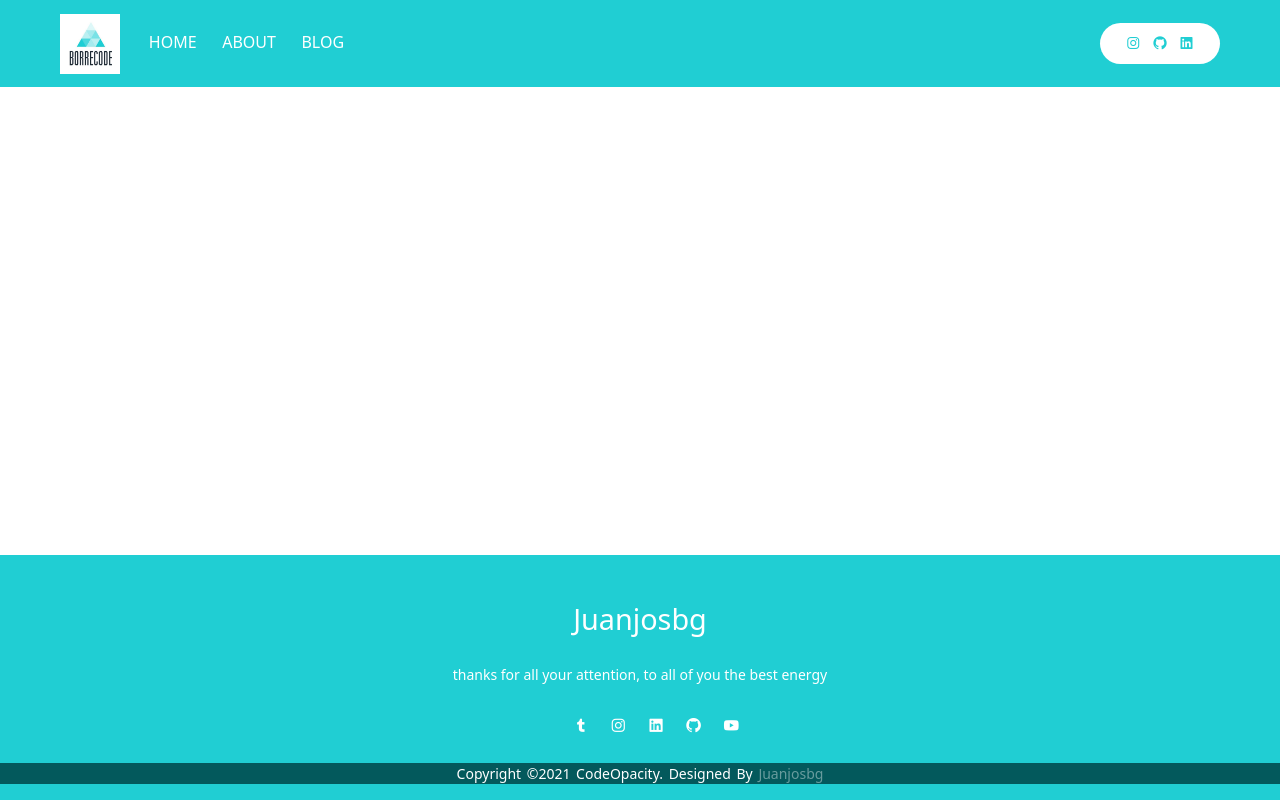
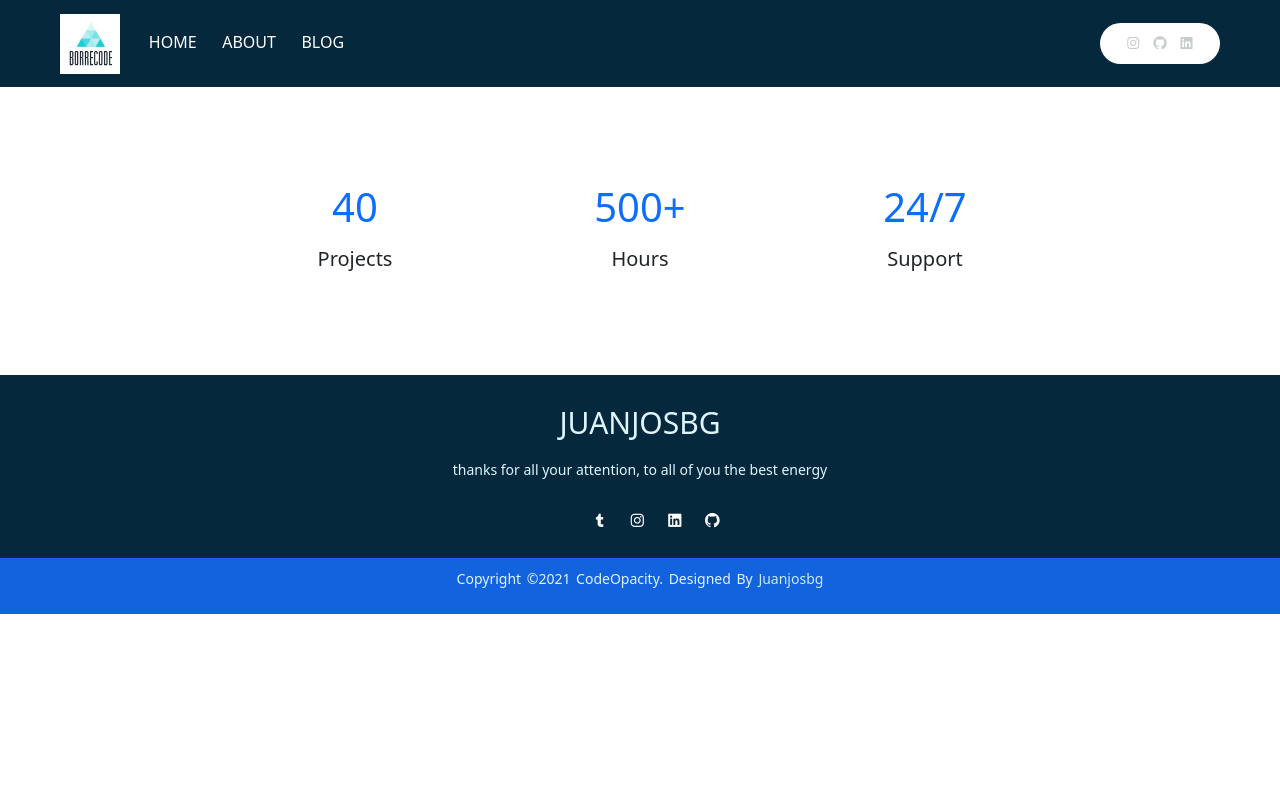
Before and after one commit to juanjosbg/Page_BorreCode, a plain HTML site: page html/Blog.html in a window 1280 px wide. Drawn offline with nearby package versions, Linux system fonts and the light colour scheme.

Commit message:
news changes

```diff
--- a/css/Blog_About.css
+++ b/css/Blog_About.css
@@ -4,139 +4,189 @@
 @import url('https://fonts.googleapis.com/css2?family=Open+Sans:wght@300;400;700&family=Roboto:wght@100;300;500;700&display=swap');
 /* contenidos de boostrap*/
 @import url(bootstrap.css);
+
 /*--------------------------------------------------*/
-:root{
-    --blue1:#a5eaef;
-    --blue2:#20ced3;
-    --blue3:#1dced4;
-}
-*{
-  margin: 0;
-  padding: 0;
-  box-sizing: border-box;
+:root {
+    --blue1: #a5eaef;
+    --blue2: #20ced3;
+    --blue3: #1dced4;
+
+    --blue4: #06283D;
+    --blue5: #1363DF;
+    --blue6: #47B5FF;
+    --blue7: #DFF6FF;
 }
 
-body{
-    font-family: 'Open Sans', sans-serif;;
+* {
+    margin: 0;
+    padding: 0;
+    box-sizing: border-box;
 }
+a {
+    color: #0d6efd;
+    text-decoration: none !important;
+}
+
+body {
+    font-family: 'Open Sans', sans-serif;
+}
+
+.slice-lg {
+    padding-top: 6rem;
+    padding-bottom: 6rem;
+}
+
 /* Logo */
-.img-logo{
+.img-logo {
     width: 60px;
     object-fit: cover;
 }
 
+/* --------------------------------------------------------- */
 /* Parte del nav */
-.navcont{
-    background:#20ced3;
+.navcont {
+    background: var(--blue4);
 }
-.navbar{
+
+.navbar {
     padding: 1rem 3rem;
 }
+
 .navbar-collapse {
     padding: 7px 0;
 }
-.nav-rule{
+
+.nav-rule {
     padding: 0 0 3px;
 }
-#navbarSupportedContent > ul > li:nth-child(n) > a{
+
+#navbarSupportedContent>ul>li:nth-child(n)>a {
     color: #fff;
     font-weight: 300;
     padding: 0 0.8rem;
 }
-#navbarSupportedContent > ul > li:nth-child(n) > a:hover{
-    color: rgb(0, 0, 0);
-    font-weight: 400;
-    padding: 0 0.9rem;
+
+#navbarSupportedContent>ul>li:nth-child(n)>a:hover {
+    color: var(--blue6);
+    font-weight: 600;
+    padding: 0 .9rem;
+    border-bottom: 2px solid var(--blue6);
 }
-#navbarSupportedContent > button{
+
+#navbarSupportedContent>button {
     background: rgb(0, 0, 0);
     font-weight: 600;
     padding: 0.4rem 1.4rem;
     border-radius: 30px;
 }
+
 /* cont icon */
-.cont--icons__nav{
+.cont--icons__nav {
     background: #fff;
     padding: 0.4rem 1.4rem;
     border-radius: 30px;
     display: fixed;
 }
-.bx-s{
+
+.bx-s {
     padding: 0.4rem 0.2rem;
-    color: #20ced3;
+    color: #c7cbcb;
 }
-.bx-s:hover{
-    padding: 0.4rem 0.9rem;
-    color: #000;
-    background: rgba(255, 255, 255, 0.808);
-    box-shadow: 10px 5px 5px #20cdd381;
+
+.bx-s:hover {
+    padding: 10px;
+    color: rgb(27, 126, 206);
+    box-shadow: rgba(0, 0, 0, 0.19) 0px 10px 20px, rgba(0, 0, 0, 0.23) 0px 6px 6px;
     border-radius: 90px;
 }
+
+/* --------------------------------------- */
+/**/
+
+/* ---------------------------------------------- */
 /* Footer */
-footer{
-    position: absolute;
+footer {
     bottom: 0;
     left: 0;
     right: 0;
-    background:#20ced3;
+    background: var(--blue4);
     height: auto;
-    width: 100vw;
+    width: 100%;
     padding-top: 40px;
-    color: #fff;
 }
-.footer-content{
+
+.footer-content {
     display: flex;
     align-items: center;
     justify-content: center;
     flex-direction: column;
     text-align: center;
+    color: var(--blue7);
 }
-.footer-content h3{
-    font-size: 1.8rem;
+
+.footer-content h3 {
+    font-size: 30px;
     font-weight: 400;
-    text-transform: capitalize;
-    line-height: 3rem;
+    margin: -10px 0 5px;
+    text-transform: uppercase;
 }
-.footer-content p{
+
+.footer-content p {
     max-width: 500px;
     margin: 10px auto;
     line-height: 28px;
     font-size: 14px;
 }
-.socials{
+
+.socials {
     list-style: none;
     display: flex;
     align-items: center;
     justify-content: center;
     margin: 1rem 0 1.5rem 0;
 }
-.socials li{
+
+.socials li {
     margin: 0 10px;
 }
-.socials a{
+
+.socials a {
     text-decoration: none;
     color: #fff;
 }
-.socials a i{
+
+.socials a i {
     font-size: 1.1rem;
     transition: color .4s ease;
 }
-.socials a:hover i{
-    color: #03595c;
+
+.socials a:hover i {
+    color: var(--blue7);
+    background-color: var(--blue6);
+    border-radius: 50%;
+    padding: 5px;
+    font-size: 18px;
 }
-.footer-bottom{
-    background:#03595c;
-    width: 100vw;
-    padding-top: 20px 0;
+
+.footer-bottom {
+    background: var(--blue5);
+    width: 100%;
     text-align: center;
+    color: var(--blue7);
+    height: 7vh;
 }
-.footer-bottom p{
+
+.footer-bottom p {
     font-size: 14px;
     word-spacing: 2px;
     text-transform: capitalize;
+    padding: 10px;
 }
-.footer-bottom span{
+
+.footer-bottom span {
     text-transform: capitalize;
-    opacity: .4;
+    opacity: .9;
     font-weight: 200;
+    color: var(--blue7);
+    padding: 10px 0;
 }
--- a/html/Blog.html
+++ b/html/Blog.html
@@ -1,5 +1,6 @@
 <!DOCTYPE html>
 <html lang="en">
+
 <head>
   <meta charset="UTF-8">
   <meta http-equiv="X-UA-Compatible" content="IE=edge">
@@ -11,47 +12,73 @@
   <link rel="stylesheet" href="/css/Blog_About.css">
   <!-- Links para Boostrap -->
   <link rel="stylesheet" href="/css/bootstrap.css">
-    <link href="https://cdn.jsdelivr.net/npm/bootstrap@5.0.0-beta3/dist/css/bootstrap.min.css" rel="stylesheet" integrity="sha384-eOJMYsd53ii+scO/bJGFsiCZc+5NDVN2yr8+0RDqr0Ql0h+rP48ckxlpbzKgwra6" crossorigin="anonymous">
+  <link href="https://cdn.jsdelivr.net/npm/bootstrap@5.0.0-beta3/dist/css/bootstrap.min.css" rel="stylesheet"
+    integrity="sha384-eOJMYsd53ii+scO/bJGFsiCZc+5NDVN2yr8+0RDqr0Ql0h+rP48ckxlpbzKgwra6" crossorigin="anonymous">
   <!-- Link de los iconos -->
   <link href='https://unpkg.com/boxicons@2.0.7/css/boxicons.min.css' rel='stylesheet'>
 
 </head>
+
 <body>
+  <main>
     <!-- Parte del Nav -->
     <nav class="navbar navbar-expand-md navbar-light navcont">
       <div class="container-fluid">
         <a class="navbar-brand" href="#">
-                <img src="/contend/Logo/f53abeb3-a322-4d91-9302-526a6e836635.jfif" alt="" class="d-inline-block align-text-top img-logo">
+          <img src="/contend/Logo/f53abeb3-a322-4d91-9302-526a6e836635.jfif" alt=""
+            class="d-inline-block align-text-top img-logo">
         </a>
-              <button class="navbar-toggler" type="button" data-bs-toggle="collapse" data-bs-target="#navbarSupportedContent" aria-controls="navbarSupportedContent" aria-expanded="false" aria-label="Toggle navigation">
+        <button class="navbar-toggler" type="button" data-bs-toggle="collapse" data-bs-target="#navbarSupportedContent"
+          aria-controls="navbarSupportedContent" aria-expanded="false" aria-label="Toggle navigation">
           <span class="navbar-toggler-icon"></span>
         </button>
         <div class="collapse navbar-collapse" id="navbarSupportedContent">
           <ul class="navbar-nav me-auto mb-2 mb-md-0">
             <li class="nav-item nav-rule">
-                    <a class="nav-link active" aria-current="page" href="/index.html">HOME</a>
+              <a class="nav-link active" aria-current="page" href="/">HOME</a>
             </li>
             <li class="nav-item nav-rule">
-                    <a class="nav-link" href="/html/ABOUT.html">ABOUT</a>
+              <a class="nav-link" href="#">ABOUT</a>
             </li>
             <li class="nav-item nav-rule">
-                    <a class="nav-link" href="#">BLOG</a>
+              <a class="nav-link" href="/html/Blog.html">BLOG</a>
             </li>
           </ul>
         </div>
         <div class="cont--icons__nav">
           <i class='bx-s bx bxl-instagram' href="#"></i>
-                <i class='bx-s bx bxl-github' href="https://github.com/juanjosbg"></i>
-                <i class='bx-s bx bxl-linkedin-square' href="https://www.linkedin.com/in/juanjoseborrero/"></i>
+          <a href="https://github.com/juanjosbg" target="_blank">
+            <i class='bx-s bx bxl-github'></i>
+          </a>
+          <a href="https://www.linkedin.com/in/juanjoseborrero/" target="_blank">
+            <i class='bx-s bx bxl-linkedin-square'></i>
+          </a>
         </div>
       </div>
     </nav>
-    <!-- Contend -->
-    <Main>
-      <section id="section-1">
+    <!--  -->
+    <section class="slice-lg">
 
+      <!--  -->
+      <div class="py-10 ">
+        <div class="container">
+          <div class="row justify-content-center text-center">
+            <div class="col-md-3">
+              <h1 class="text-gradient text-primary">40</h1>
+              <h5 class="mt-3">Projects</h5>
+            </div>
+            <div class="col-md-3">
+              <h1 class="text-gradient text-primary">500+</h1>
+              <h5 class="mt-3">Hours</h5>
+            </div>
+            <div class="col-md-3">
+              <h1 class="text-gradient text-primary">24/7</h1>
+              <h5 class="mt-3">Support</h5>
+            </div>
+          </div>
+        </div>
+      </div>
     </section>
-    </Main>
     <!-- Footer -->
     <section id="section-1">
       <footer>
@@ -59,11 +86,13 @@
           <h3>juanjosbg</h3>
           <p>thanks for all your attention, to all of you the best energy</p>
           <ul class="socials">
-              <li><a href="#"><i class='bx bxl-tumblr'></i></a></li>
-              <li><a href="#"><i class='bx bxl-instagram'></i></a></li>
-              <li><a href="#"><i class='bx bxl-linkedin-square'></i></a></li>
-              <li><a href="#"><i class='bx bxl-github'></i></a></li>
-              <li><a href="#"><i class='bx bxl-youtube'></i></a></li>
+            <li><a href="#" target="_blank"><i class='bx bxl-tumblr'></i></a></li>
+            <li><a href="#" target="_blank"><i class='bx bxl-instagram'></i></a></li>
+            <li><a href="https://www.linkedin.com/in/juanjoseborrero/" target="_blank"><i
+                  class='bx bxl-linkedin-square'></i>
+              </a>
+            </li>
+            <li><a href="https://github.com/juanjosbg" target="_blank"><i class='bx bxl-github'></i></a></li>
           </ul>
         </div>
         <div class="footer-bottom">
@@ -71,10 +100,14 @@
         </div>
       </footer>
     </section>
+  </main>
+  <!-- Scripts -->
+  <script src="https://cdn.jsdelivr.net/npm/bootstrap@5.0.0-beta3/dist/js/bootstrap.bundle.min.js"
+    integrity="sha384-JEW9xMcG8R+pH31jmWH6WWP0WintQrMb4s7ZOdauHnUtxwoG2vI5DkLtS3qm9Ekf"
+    crossorigin="anonymous"></script>
+  <script src="https://cdn.jsdelivr.net/npm/@popperjs/core@2.9.1/dist/umd/popper.min.js"
+    integrity="sha384-SR1sx49pcuLnqZUnnPwx6FCym0wLsk5JZuNx2bPPENzswTNFaQU1RDvt3wT4gWFG"
+    crossorigin="anonymous"></script>
+</body>
 
-    <!-- Scripts -->
-    <script src="https://cdn.jsdelivr.net/npm/bootstrap@5.0.0-beta3/dist/js/bootstrap.bundle.min.js" integrity="sha384-JEW9xMcG8R+pH31jmWH6WWP0WintQrMb4s7ZOdauHnUtxwoG2vI5DkLtS3qm9Ekf" crossorigin="anonymous"></script>
-    <script src="https://cdn.jsdelivr.net/npm/@popperjs/core@2.9.1/dist/umd/popper.min.js" integrity="sha384-SR1sx49pcuLnqZUnnPwx6FCym0wLsk5JZuNx2bPPENzswTNFaQU1RDvt3wT4gWFG" crossorigin="anonymous"></script>
-
-</body>
 </html>
```
Lines whose indentation alone changed are shown as unchanged.
